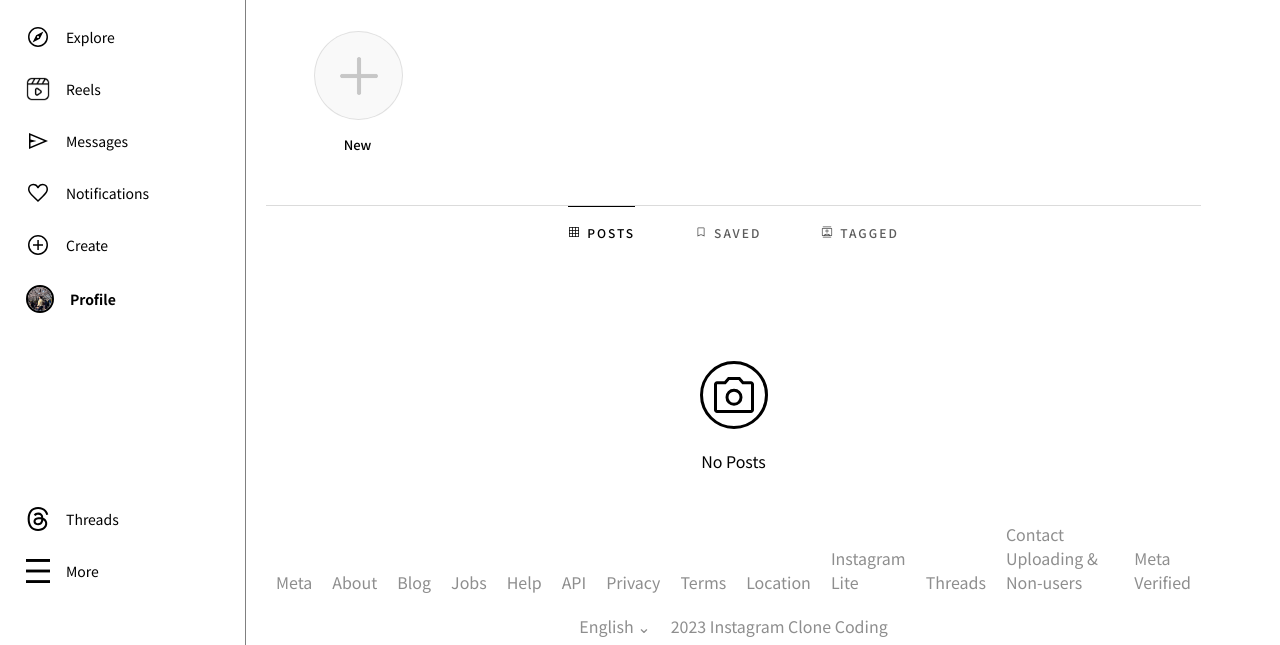
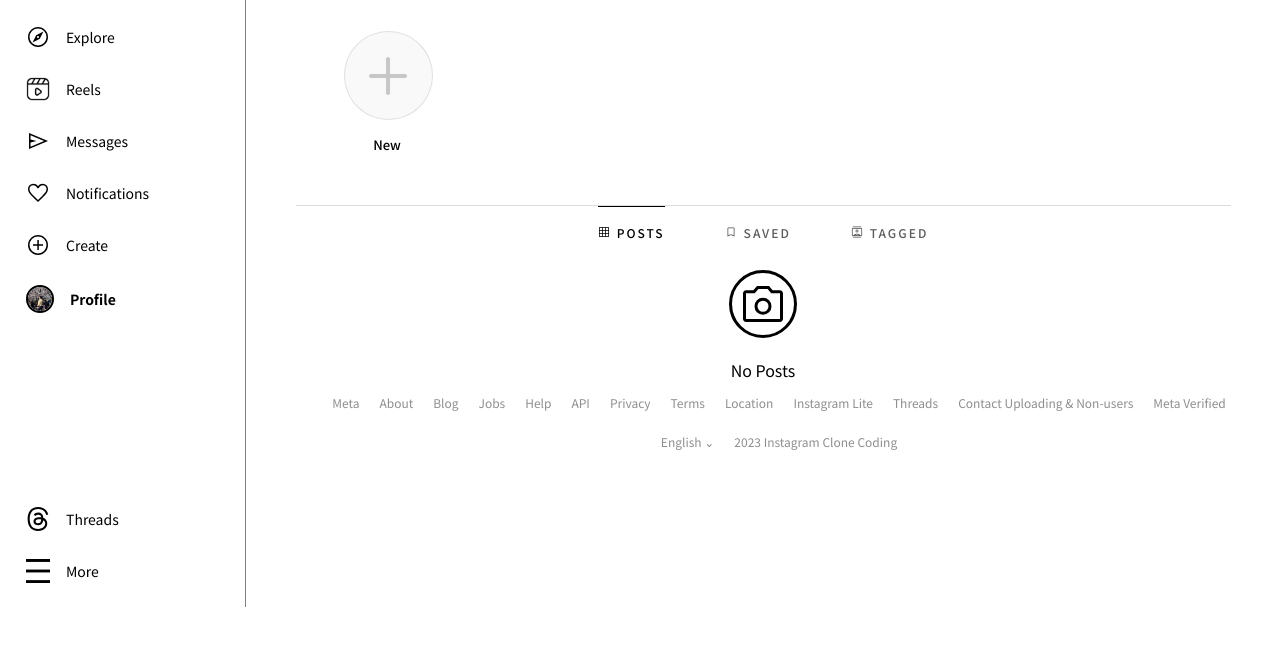
Before and after one commit to Sukkiii/Instagram-Clone-Coding, a plain HTML site: page index.html in a window 1280 px wide. Shown: the part 193-838 px from the top of the page. After the commit the page ends 800 px from the top, so only its background shows below. Drawn offline with Linux system fonts and the light colour scheme.

Commit message:
feature: footer_ui 수정

```diff
--- a/index.css
+++ b/index.css
@@ -5,12 +5,16 @@
 }
 body {
   display: flex;
+  overflow: visible;
 }
 /* Header 부분 */
 .left_container {
   zoom: 100%;
   display: flex;
   border-right: 0.1px solid gray;
+  overflow-y: 0;
+  /* height: 100dvh; */
+  /* position: fixed; */
 }
 .header__container {
   padding: 8px 13px 10px 12px;
@@ -93,18 +97,20 @@ body {
 /* Main 부분 */
 main {
   flex: 1;
-  /* overflow-y: auto; */
+  overflow-y: auto;
+  overflow-x: hidden;
+  display: flex;
+  min-height: 100vh;
+  flex-direction: column;
 }
 .main__section {
-  min-height: 100vh;
-  flex-direction: column;
-  display: flex;
-  overflow-x: hidden;
   order: 4;
   padding: 30px 20px 0;
   box-sizing: content-box;
   width: calc(100% - 40px);
-  margin-bottom: 0 auto 30px;
+  margin-bottom: 30px;
+  margin-left: auto;
+  margin-right: auto;
   max-width: 935px;
   flex-grow: 1;
 }
@@ -310,12 +316,16 @@ main {
 }
 
 .main__posts {
+  box-sizing: border-box;
+  display: flex;
+  min-height: 0;
+  align-items: stretch;
+  overflow-x: visible;
   width: 100%;
-  height: 293px;
+  position: relative;
+  height: auto;
   margin-top: 12px;
-  display: flex;
   justify-content: center;
-  flex-wrap: nowrap;
   font-size: 28px;
 }
 .main__posts > img {
@@ -350,16 +360,26 @@ main {
 
 
 /* Footer */
-.footer {
+
+.footer_start {
+  display: flex;
+  box-sizing: border-box;
+}
+.footer_margin {
   order: 5;
-  display: block;
+  /* display: block; */
+  position: relative;
+  bottom: 0;
 }
 .footer__nav {
   width: 935px;
   margin: 0 auto;
+  padding: 0 16px;
+  margin-bottom: 52px;
 }
 .footer__link > ul {
   height: 41px;
+  margin-top: 24px;
   margin: 0 auto;
   display: flex;
   justify-content: center;
@@ -371,6 +391,7 @@ main {
   list-style: none;
 }
 .footer__link > ul > li > a {
+  font-size: 12px;
   color: #8e8e8e;
   text-decoration: none;
 }
@@ -386,6 +407,7 @@ main {
   display: flex;
 }
 .footer__info > ul > li {
+  font-size: 12px;
   margin: 10px;
   color: #8e8e8e;
   list-style: none;
--- a/index.html
+++ b/index.html
@@ -91,7 +91,8 @@
           <h4>No Posts</h4>
         </div>
       </div>
-      <div class="footer">
+      <div class="footer_start">
+        <footer class="footer_margin">
           <div class="footer__nav">
             <div class="footer__link">
               <ul>
@@ -117,6 +118,7 @@
               </ul>
             </div>
           </div>
+        </footer>
       </div>
     </section>
   </main>
```
Lines whose indentation alone changed are shown as unchanged.
